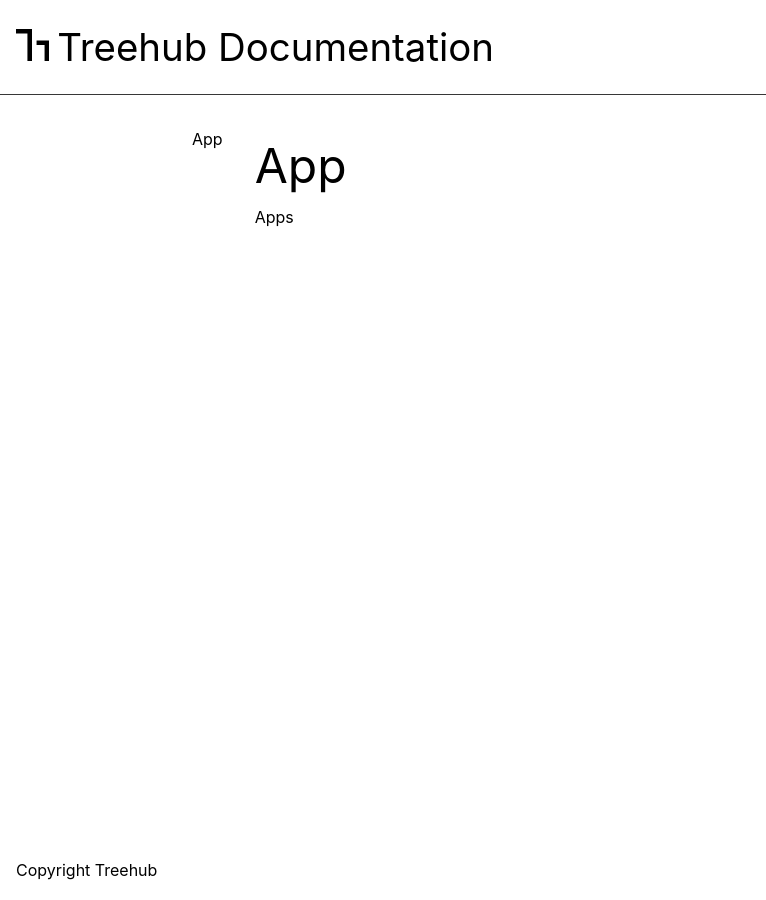
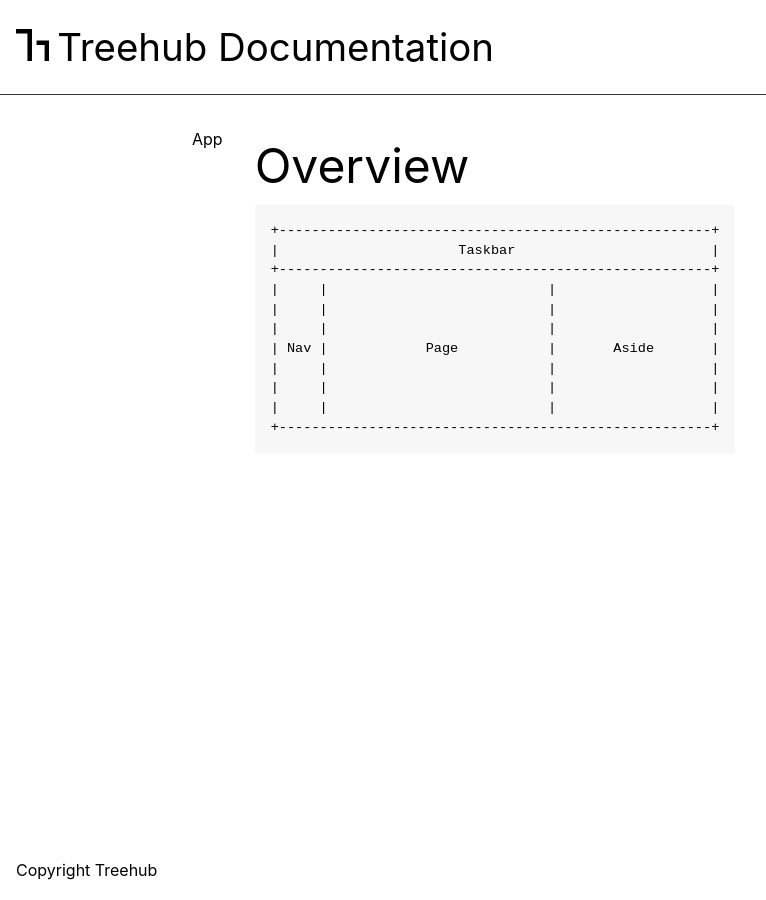
Before and after one commit to treehub-com/docs, a Jekyll site: the page built from _app/index.md, in a window 1280 px wide. Shown: the whole page, without its empty margins (0-766 px from the left). Built offline with Jekyll 4.4.1, drawn with Linux system fonts in a browser that asks for light colours; comment, search, counter and statistics services are not loaded.

Commit message:
reformatting

`````diff
--- a/_app/index.md
+++ b/_app/index.md
@@ -3,4 +3,18 @@ title: App
 order: 0
 ---
 
-Apps
+# Overview
+
+````text
++-----------------------------------------------------+
+|                      Taskbar                        |
++-----------------------------------------------------+
+|     |                           |                   |
+|     |                           |                   |
+|     |                           |                   |
+| Nav |            Page           |       Aside       |
+|     |                           |                   |
+|     |                           |                   |
+|     |                           |                   |
++-----------------------------------------------------+
+````
--- a/_layouts/collection.html
+++ b/_layouts/collection.html
@@ -6,7 +6,6 @@
         {% endfor %}
       </nav>
       <article>
-        <h1>{{page.title}}</h1>
         {{content}}
       </article>
 {% include footer.html %}
`````
Also changed, not shown: _packages/index.md (+1 -0 lines), _packages/overview.md (+2 -0 lines), _packages/treehub-json.md (+1 -0 lines).
